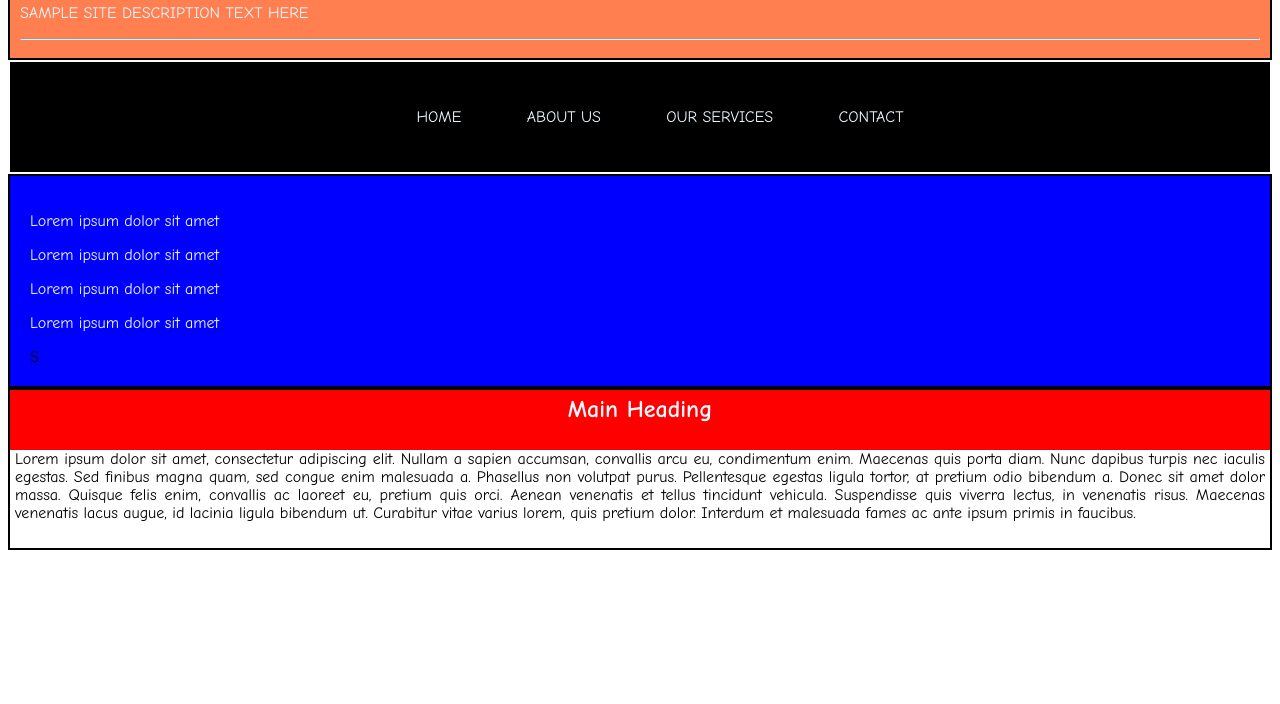
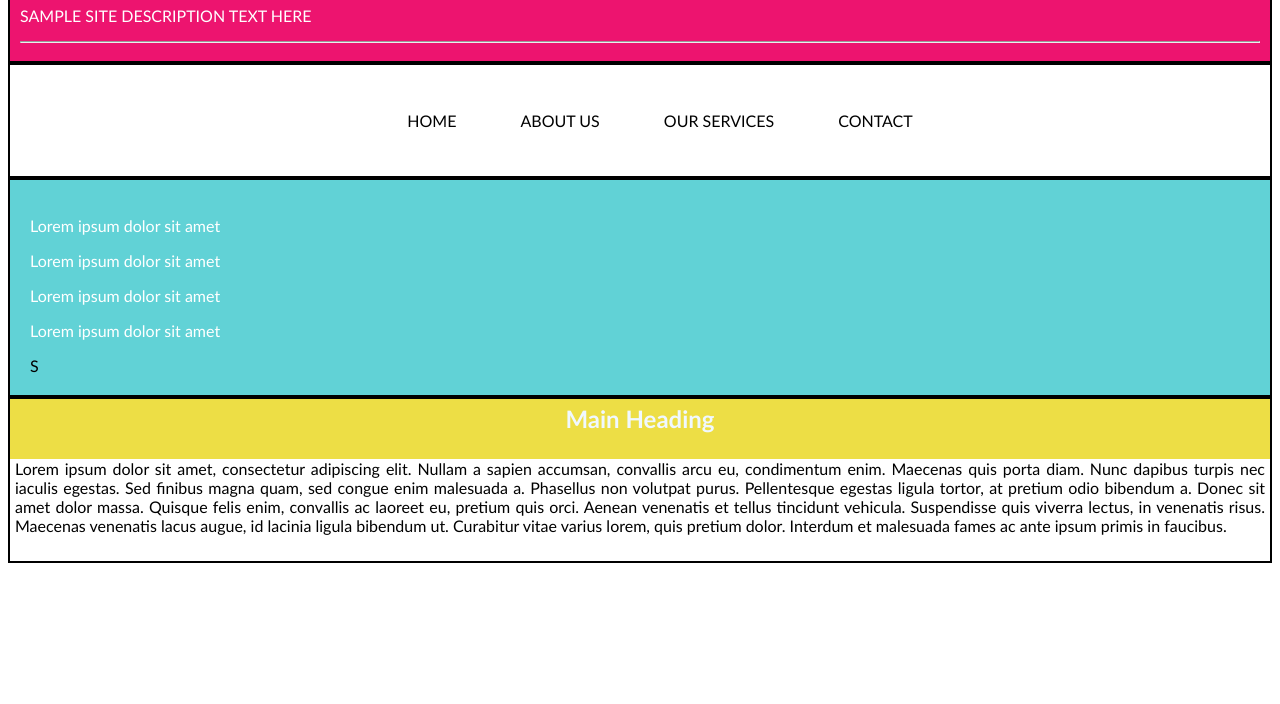
Before and after one commit to KyleMondina/CSS-Grid-Lesson, a plain HTML site: page index.html in a window 1280 px wide. Shown: the part 96-800 px from the top of the page. Drawn offline with Linux system fonts and the light colour scheme.

Commit message:
maxinified

```diff
--- a/index.css
+++ b/index.css
@@ -1,27 +1,31 @@
 body
 {
-  font-family: "Comic Sans MS", cursive, sans-serif ;
+  font-family: "Calibri", cursive, sans-serif ;
     background-repeat:no-repeat;
 }
 #wrapper
 {
-    width:100%;
+    width:80%;
+    margin-top: 3%;
+    margin-right:10%;
+    margin-left: 10%;
+    height:auto;
     height:auto;
 }
 #Banner
 {
-    background-color: coral;
+    background-color: #ED146F;
     border: 2px solid black;
     padding: 10px;
 }
 #Banner h1, p
 {
-    color:aliceblue;
+    color:white;
 }
 #Navigation
 {
-    background-color:black;
-    border: 2px solid white;
+    background-color:white;
+    border: 2px solid black;
 }
 #Navigation ul
 {
@@ -32,11 +36,11 @@ body
 {
     display: inline-block;
     margin:30px;
-    color:aliceblue
+    color:black;
 }
 #Side-Content
 {
-    background-color:blue;
+    background-color:#61D2D6;
     border: 2px solid black;
     padding:20px;
 }
@@ -48,7 +52,7 @@ body
 }
 #Article h2
 {
-    background-color:red;
+    background-color:#EDDE45;
     height: 50px;
     text-align:center;
     padding:5px;
```
